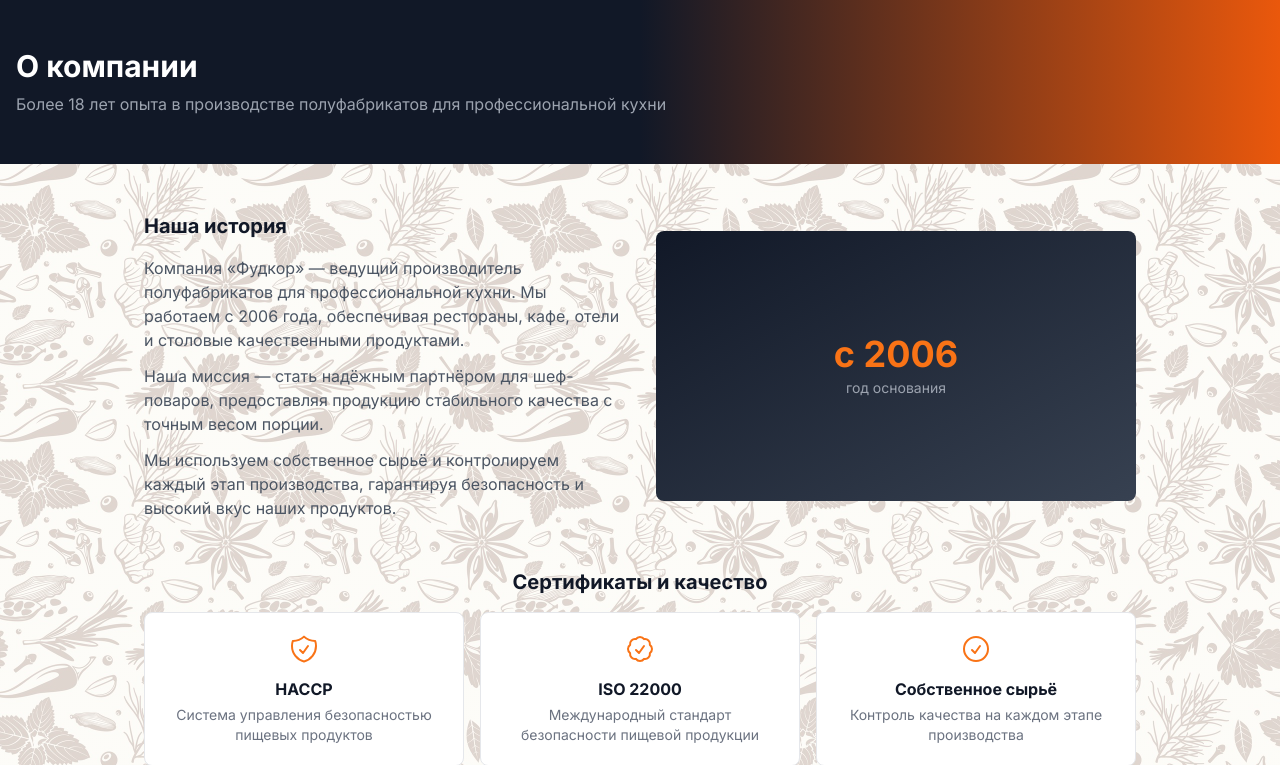
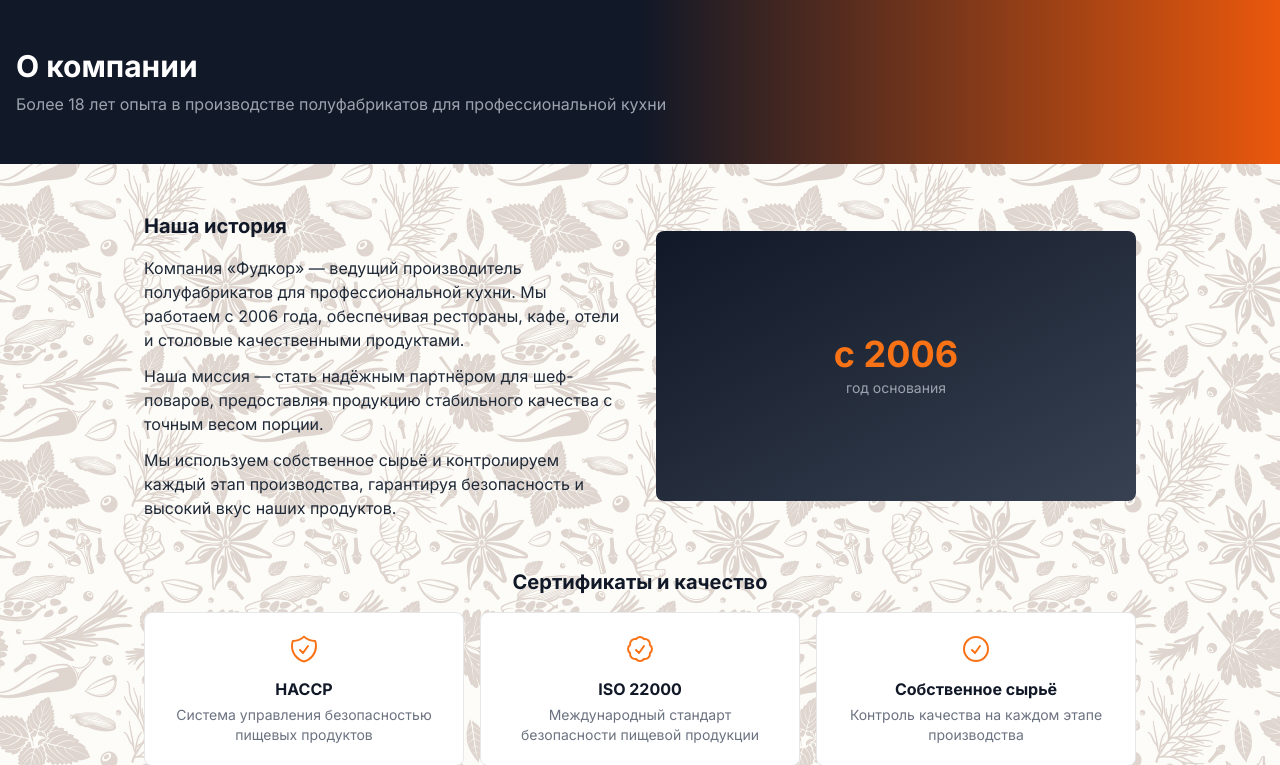
Before and after one commit to PaulBar3/horeca, a Django app: page /about/ in a window 1280 px wide. Shown: the part 64-829 px from the top of the page. Run offline with Django 5.2, Linux system fonts and the light colour scheme.

Commit message:
style(about): обновить цвет текста в разделе "Наша история"
Изменение цвета текста с `text-gray-600` на `text-gray-800` для повышения контрастности и читаемости контента на странице "О компании".

```diff
--- a/templates/core/about.html
+++ b/templates/core/about.html
@@ -12,9 +12,9 @@
     <div class="grid grid-cols-1 md:grid-cols-2 gap-8 items-center">
         <div>
             <h2 class="text-xl font-bold mb-4">Наша история</h2>
-            <p class="text-gray-600 mb-3">Компания «Фудкор» — ведущий производитель полуфабрикатов для профессиональной кухни. Мы работаем с 2006 года, обеспечивая рестораны, кафе, отели и столовые качественными продуктами.</p>
-            <p class="text-gray-600 mb-3">Наша миссия — стать надёжным партнёром для шеф-поваров, предоставляя продукцию стабильного качества с точным весом порции.</p>
-            <p class="text-gray-600">Мы используем собственное сырьё и контролируем каждый этап производства, гарантируя безопасность и высокий вкус наших продуктов.</p>
+            <p class="text-gray-800 mb-3">Компания «Фудкор» — ведущий производитель полуфабрикатов для профессиональной кухни. Мы работаем с 2006 года, обеспечивая рестораны, кафе, отели и столовые качественными продуктами.</p>
+            <p class="text-gray-800 mb-3">Наша миссия — стать надёжным партнёром для шеф-поваров, предоставляя продукцию стабильного качества с точным весом порции.</p>
+            <p class="text-gray-800">Мы используем собственное сырьё и контролируем каждый этап производства, гарантируя безопасность и высокий вкус наших продуктов.</p>
         </div>
         <div class="rounded-lg aspect-video bg-gradient-to-br from-gray-900 to-gray-700 flex flex-col items-center justify-center text-white">
             <span class="text-4xl font-bold text-orange-500">с 2006</span>
```
